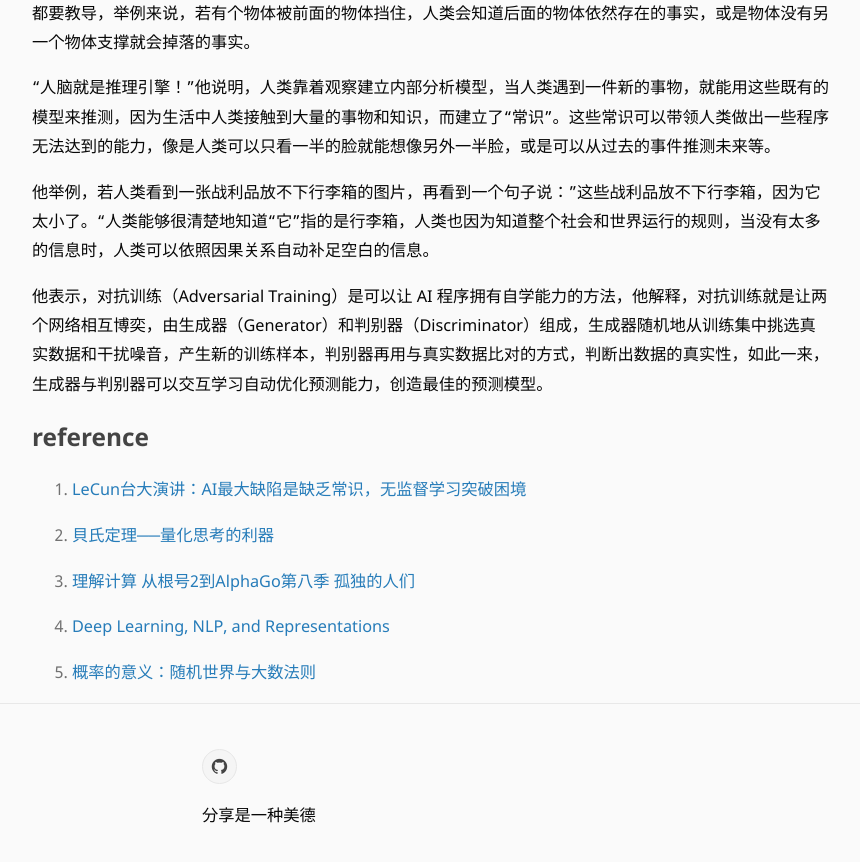
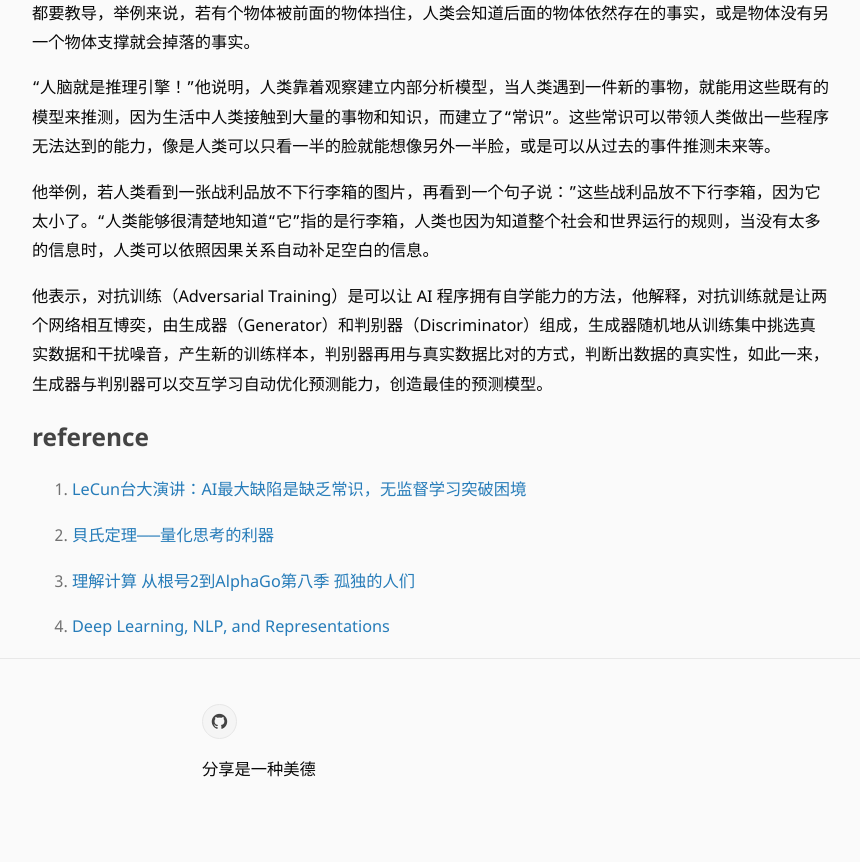
Before and after one commit to daoiist/daoiist.github.io, a Jekyll site: the page built from _posts/2019-08-16-统计学习.md, in a window 1280 px wide and 900 px high, scrolled down 2884 px. Shown: the top 862 px of the window, without its empty margins (208-1068 px from the left). Built offline with Jekyll 4.4.1, drawn with Linux system fonts in a browser that asks for light colours; formulas are drawn with MathJax 3.

Commit message:
20190924

```diff
--- a/_posts/2019-08-16-统计学习.md
+++ b/_posts/2019-08-16-统计学习.md
@@ -71,5 +71,3 @@ tag: 杂文
 3. [理解计算 从根号2到AlphaGo第八季 孤独的人们](http://tensorinfinity.com/paper_208.html)
 
 4. [Deep Learning, NLP, and Representations](http://colah.github.io/posts/2014-07-NLP-RNNs-Representations/)
-
-5. [概率的意义：随机世界与大数法则](http://www.sohu.com/a/332260644_236505)
```
